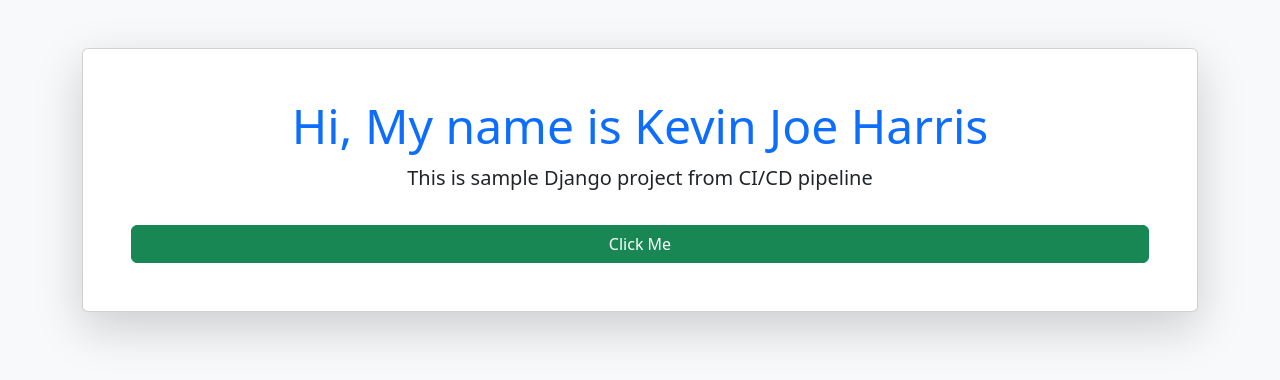
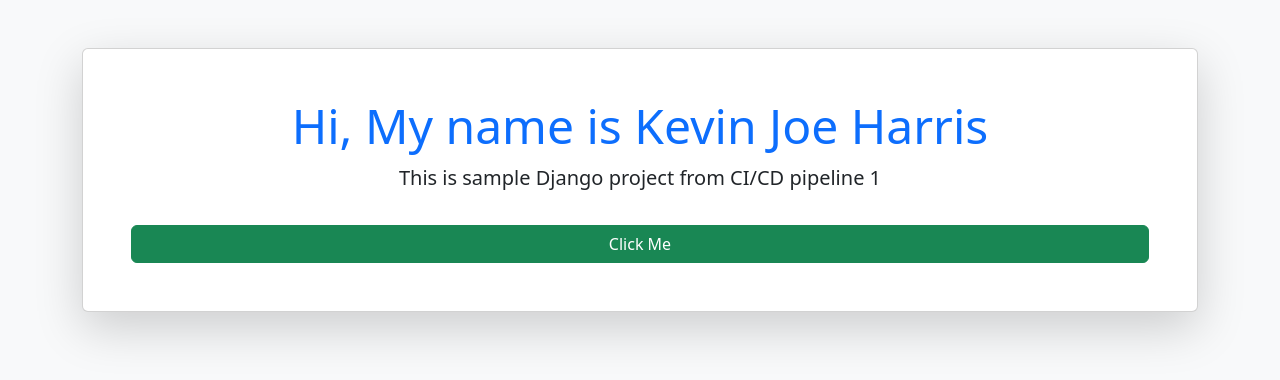
Before and after one commit to Kevinjoeharris/Django-app-with-AWS-ECS-ECR, a Django app: page / in a window 1280 px wide. Shown: the top 380 px of the page. Run offline with Django 3.2, Linux system fonts and the light colour scheme.

Commit message:
Test CI/CD

```diff
--- a/basic_django_app/templates/home.html
+++ b/basic_django_app/templates/home.html
@@ -12,7 +12,7 @@
     <div class="container text-center mt-5">
         <div class="card shadow-lg p-5 rounded">
             <h1 class="display-5 text-primary">{{ message }}</h1>
-            <p class="lead">This is sample Django project from CI/CD pipeline</p>
+            <p class="lead">This is sample Django project from CI/CD pipeline 1</p>
             <a href="#" class="btn btn-success mt-3">Click Me</a>
         </div>
     </div>
```
